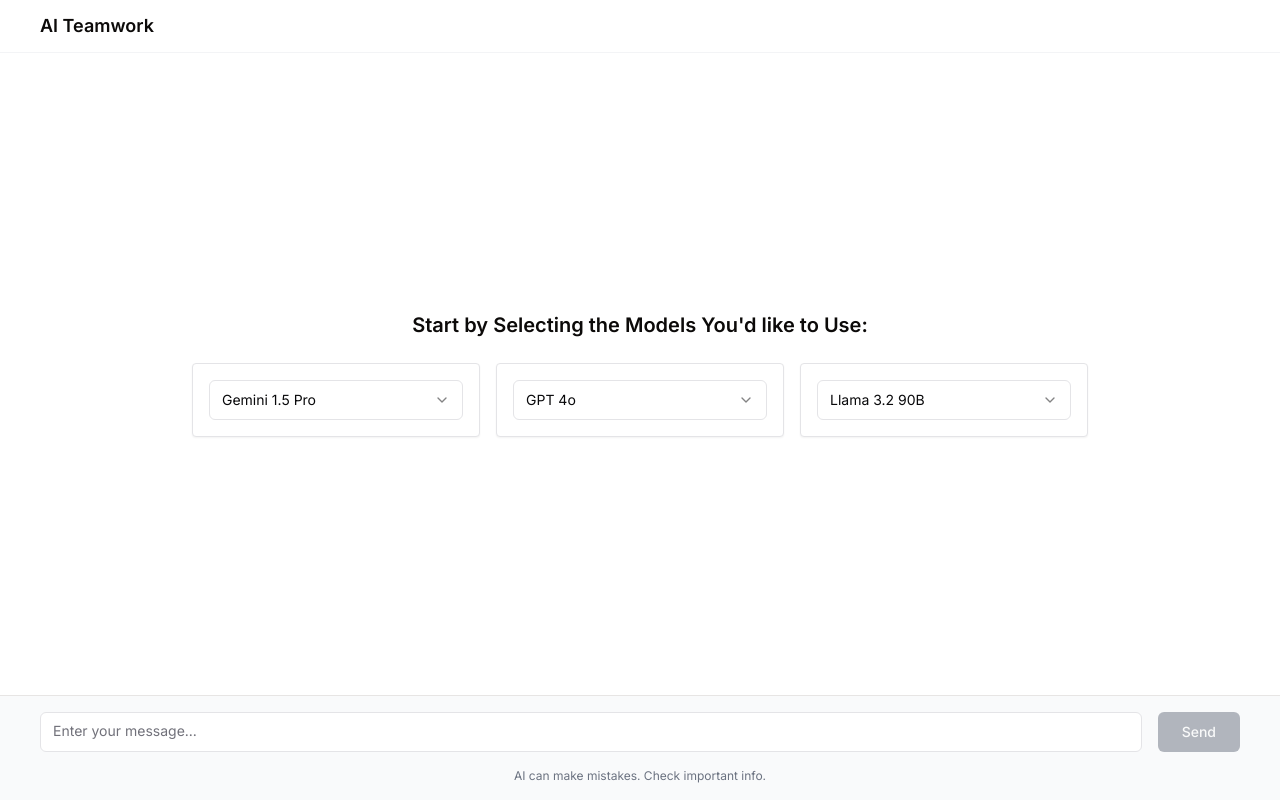
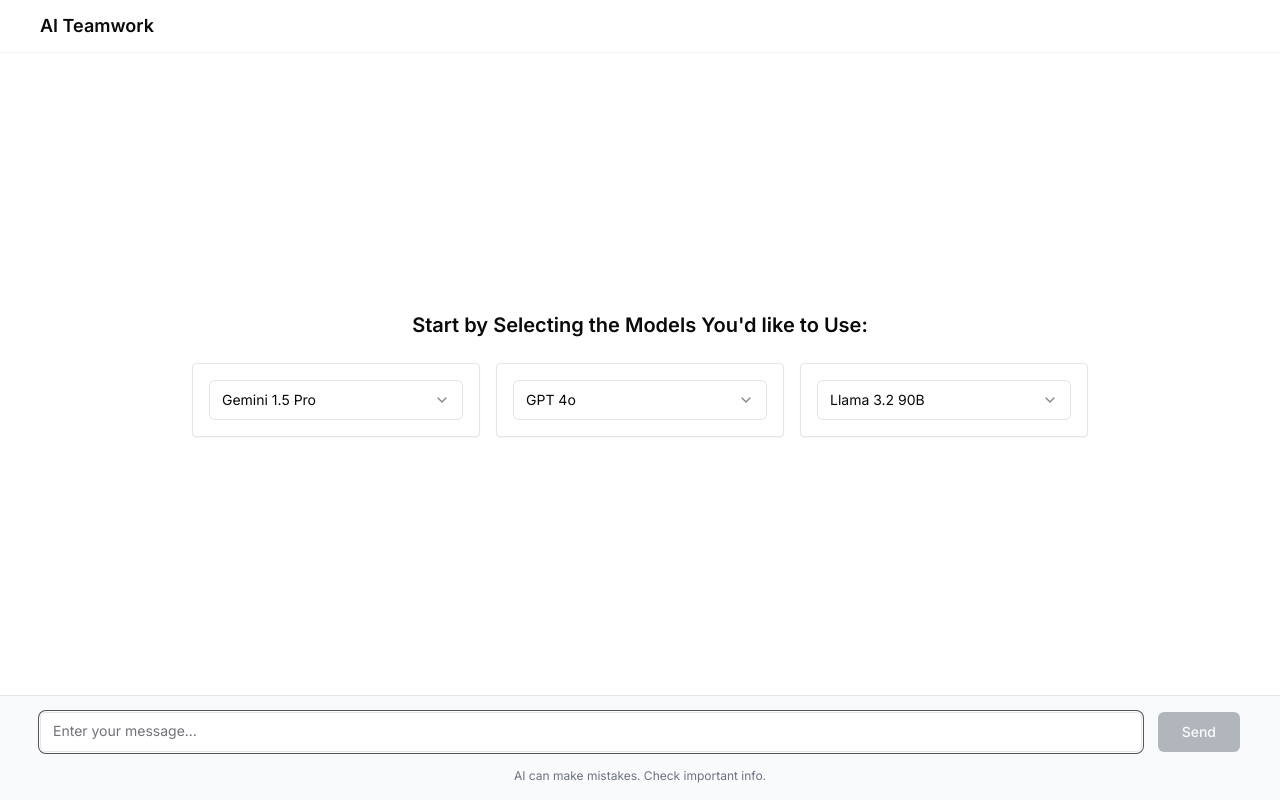
Before and after one commit to williamhutech/many-ai, a Next.js app: page / in a window 1280 px wide. Built offline with nearby package versions, Linux system fonts and the light colour scheme.

Commit message:
Version 0.20 - Auto Insert
- Upon entering, users by default can start prompting

```diff
--- a/components/ui/input.tsx
+++ b/components/ui/input.tsx
@@ -33,7 +33,18 @@
           "min-h-[40px] max-h-[120px] resize-none overflow-hidden",
           className
         )}
-        ref={textareaRef}
+        ref={(node) => {
+          if (typeof ref === 'function') {
+            ref(node);
+          } else if (ref) {
+            if (ref && typeof ref !== 'function') {
+              (ref as React.MutableRefObject<HTMLTextAreaElement | null>).current = node;
+            }
+          }
+          if (textareaRef.current) {
+            (textareaRef as React.MutableRefObject<HTMLTextAreaElement | null>).current = node;
+          }
+        }}
         rows={1}
         onKeyDown={handleKeyDown}
         {...props}
--- a/src/app/page.tsx
+++ b/src/app/page.tsx
@@ -41,6 +41,7 @@
   const latestConversationRef = useRef<HTMLDivElement>(null);
   const [isInitialState, setIsInitialState] = useState(true);
   const [isDismissing, setIsDismissing] = useState(false);
+  const inputRef = useRef<HTMLTextAreaElement>(null);
 
   // Refresh the webpage when the title is clicked
   const handleTitleClick = () => {
@@ -188,6 +189,12 @@
     }
   }, [conversations]);
 
+  useEffect(() => {
+    if (inputRef.current) {
+      inputRef.current.focus();
+    }
+  }, [isInitialState]);
+
   // Render the user interface with header, main content, and footer
   return (
     <div className="flex flex-col h-screen">
@@ -256,6 +263,7 @@
             <div className="flex-1">
               <Input
                 id="message-input"
+                ref={inputRef}
                 value={input}
                 onChange={(e) => {
                   setInput(e.target.value);
```
